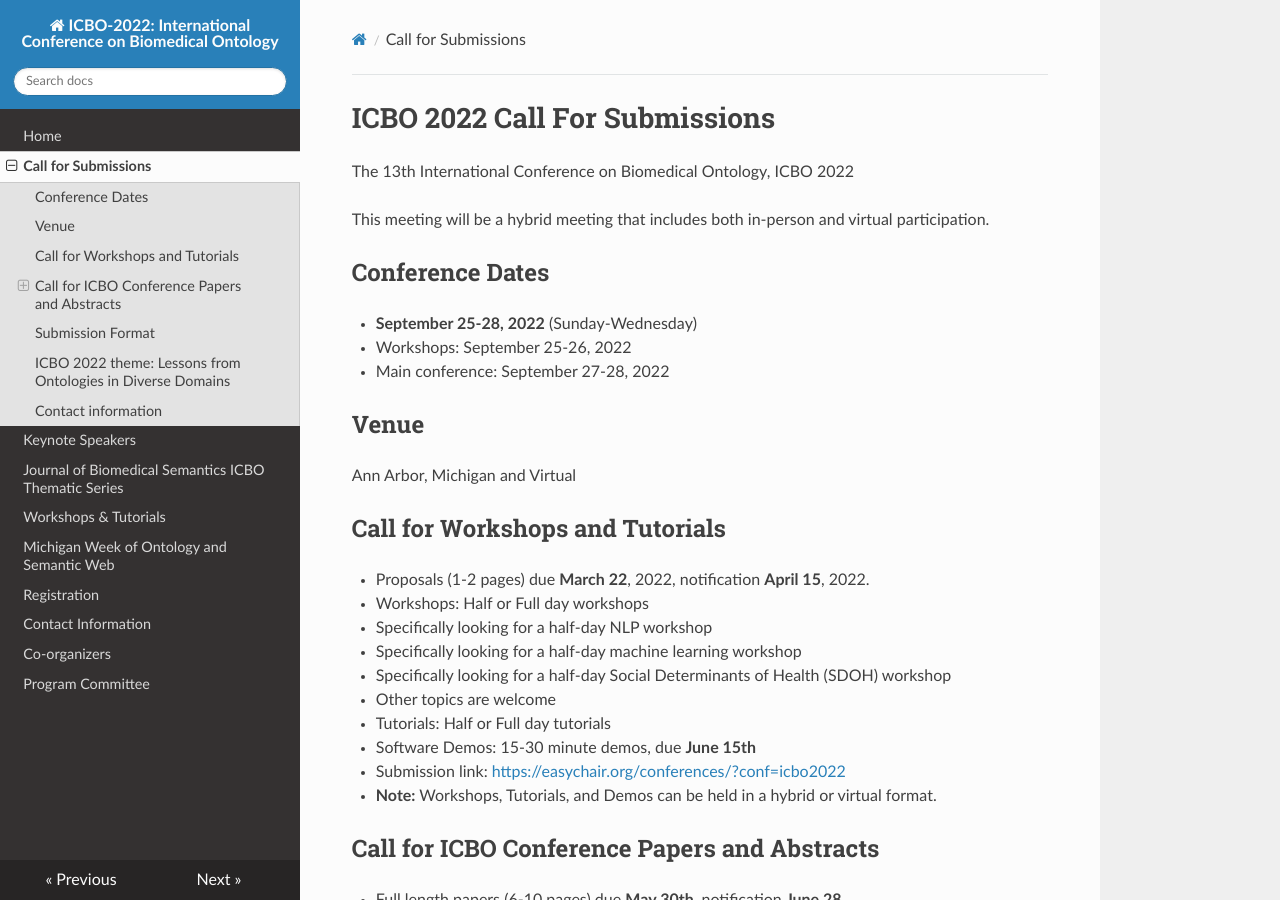
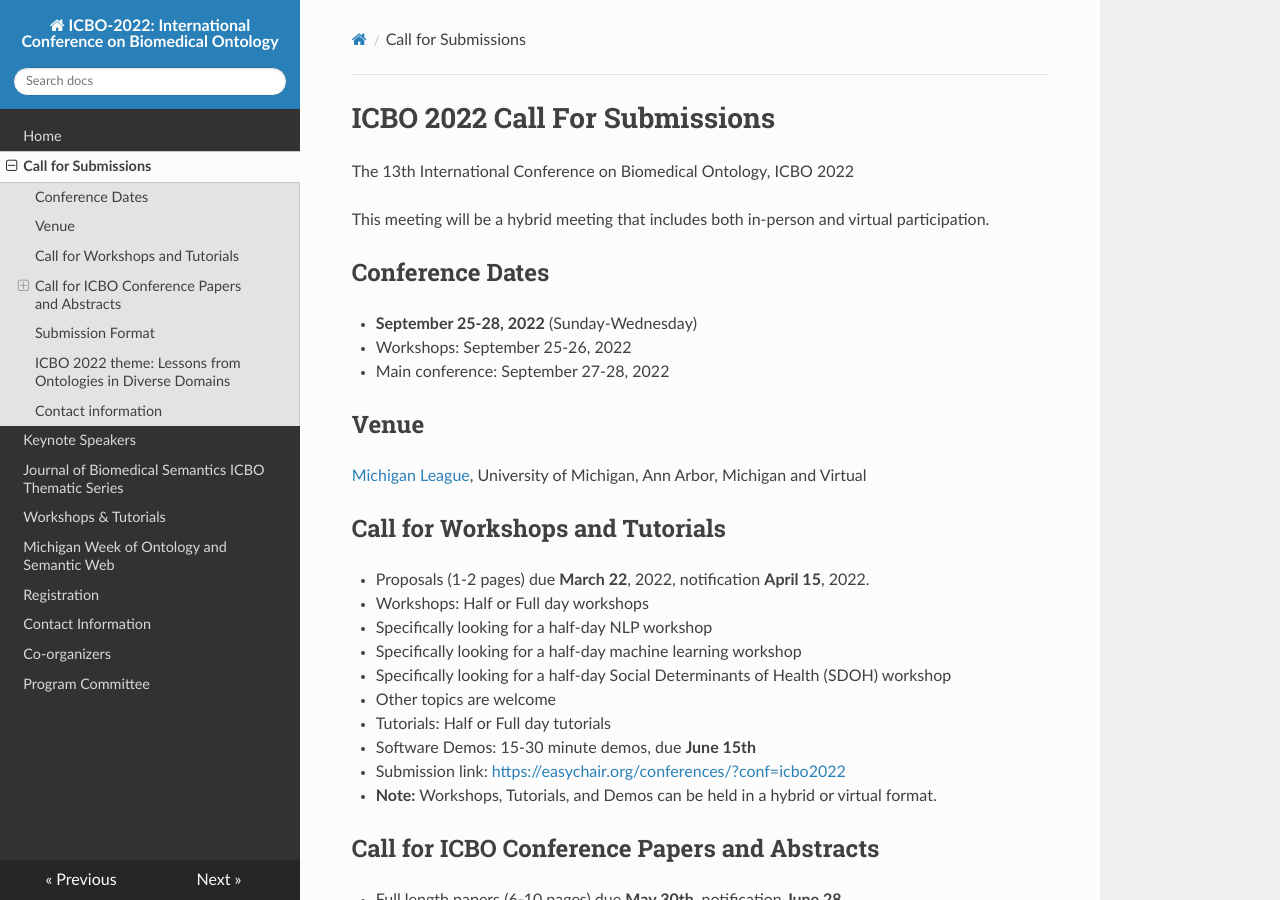
Before and after one commit to johnbeve/BFO-Organization, an MkDocs documentation site: the page built from docs/call-for-submissions.md, in a window 1280 px wide and 900 px high. Built offline with MkDocs 1.6.1, drawn with Linux system fonts in a browser that asks for light colours; nearby versions of some CDN libraries.

Commit message:
Update call-for-submissions.md
updated by adding the Michigan League information

```diff
--- a/docs/call-for-submissions.md
+++ b/docs/call-for-submissions.md
@@ -10,7 +10,7 @@ This meeting will be a hybrid meeting that includes both in-person and virtual p
   - Main conference: September 27-28, 2022
 
 ## Venue
-Ann Arbor, Michigan and Virtual
+[Michigan League](https://uunions.umich.edu/league/), University of Michigan, Ann Arbor, Michigan and Virtual
 
 ## Call for Workshops and Tutorials
 - Proposals (1-2 pages) due **March 22**, 2022, notification **April 15**, 2022.
```
